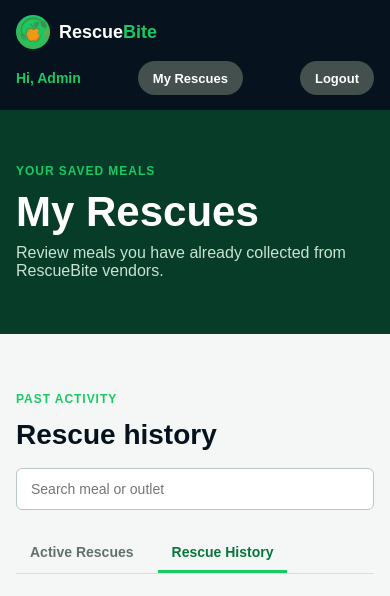
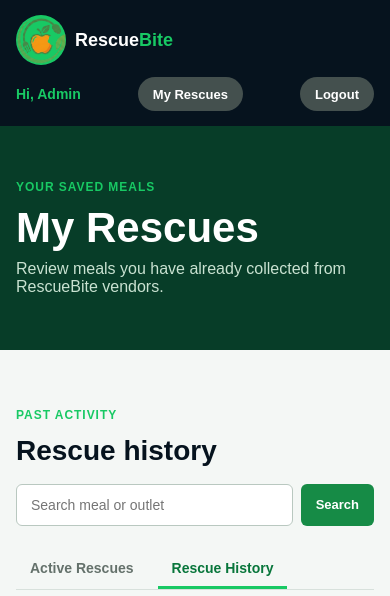
Before and after one commit to wanhakimirashidi-boop/RescueBite, a Laravel app: page /my-rescues/history in a window 390 px wide. Shown: the top 596 px of the page. Run offline with Laravel 12, Linux system fonts and the light colour scheme; a user stored in the database is signed in; data comes from the database, SQL or seed files in the repository.

Commit message:
status remain active while reserved until vendor confirm pickup & added live Search functions

```diff
--- a/app/Http/Controllers/ConsumerController.php
+++ b/app/Http/Controllers/ConsumerController.php
@@ -61,22 +61,53 @@ class ConsumerController extends Controller
     // My Rescues page - Active Rescues for consumers
     public function rescues()
     {
-        $reservations = Reservation::with(['foodListing.vendorOutlet'])
-            ->where('consumer_id', auth()->id())
-            ->where('status', 'reserved')
-            ->orderByDesc('created_at')
-            ->get();
+        // request('search') reads search input from URL - e.g. /consumer/rescues-history?search=roti
+        $searchTerm = request('search');
+
+        // getConsumerReservations() is a private function below (line 93)
+        $reservations = $this->getConsumerReservations('reserved', $searchTerm, 'created_at');
 
         // rescues.blade
         return view('consumer.rescues', [
             'reservations' => $reservations,
+            'searchTerm' => $searchTerm,
         ]);
     }
 
     // My Rescues History page - Past Rescues for consumers
     public function rescueHistory()
     {
-        return view('consumer.rescues-history'); // rescues-history.blade
+        // request('search') reads search input from URL - e.g. /consumer/rescues-history?search=roti
+        $searchTerm = request('search');    // refer to rescues-list-navigation.blade search form input name="search"
+
+        // 'claimed' only get claimed reservations || $searchTerm allow search items || 'claimed_at' to get the newest
+        $reservations = $this->getConsumerReservations('claimed', $searchTerm, 'claimed_at');
+
+        return view('consumer.rescues-history', [
+            'reservations' => $reservations,
+            'searchTerm' => $searchTerm,
+        ]); // rescues-history.blade
     }
 
+    // Gets one consumer's reservations, optionally searches the food item or outlet & shows 10 records per page
+    // This is shared by rescues.blade.blade and rescues-history.blade
+    private function getConsumerReservations($reservationStatus, $searchTerm, $sortColumn)
+    {
+        $reservationQuery = Reservation::with(['foodListing.vendorOutlet'])
+            ->where('consumer_id', auth()->id())
+            ->where('status', $reservationStatus);
+
+        if ($searchTerm) {
+            $reservationQuery->whereHas('foodListing', function ($foodListingQuery) use ($searchTerm) {
+                $foodListingQuery->where('item_name', 'like', '%' . $searchTerm . '%')
+                    ->orWhereHas('vendorOutlet', function ($vendorOutletQuery) use ($searchTerm) {
+                        $vendorOutletQuery->where('outlet_name', 'like', '%' . $searchTerm . '%');
+                    });
+            });
+        }
+
+        return $reservationQuery->orderByDesc($sortColumn)
+            ->paginate(10)
+            ->withQueryString();
+    }
 }
--- a/public/css/consumer-dashboard.css
+++ b/public/css/consumer-dashboard.css
@@ -591,13 +591,34 @@
 }
 
 .rescue-search input {
-    width: 280px;
+    width: 210px;
     min-height: 42px;
     padding: 0 14px;
     border: 1px solid #b9c8c0;
     border-radius: 6px;
     background: #ffffff;
     font-size: 14px;
+}
+
+.rescue-search {
+    display: flex;
+    gap: 8px;
+}
+
+.rescue-search button {
+    min-height: 42px;
+    padding: 0 15px;
+    border: 0;
+    border-radius: 6px;
+    background: #168b46;
+    color: #ffffff;
+    cursor: pointer;
+    font-size: 13px;
+    font-weight: 700;
+}
+
+.rescue-search button:hover {
+    background: #08763b;
 }
 
 .rescue-list-tabs {
@@ -632,6 +700,15 @@
 
     .rescue-search,
     .rescue-search input {
+        width: auto;
+    }
+
+    .rescue-search {
         width: 100%;
     }
+
+    .rescue-search input {
+        flex: 1;
+        min-width: 0;
+    }
 }
--- a/public/css/guest-home.css
+++ b/public/css/guest-home.css
@@ -69,8 +69,8 @@ a {
 
 .brand-mark {
     display: grid;
-    width: 34px;
-    height: 34px;
+    width: 50px;
+    height: 50px;
     place-items: center;
     border-radius: 50%;
     background: var(--green);
--- a/resources/views/consumer/partials/rescue-list-navigation.blade.php
+++ b/resources/views/consumer/partials/rescue-list-navigation.blade.php
@@ -16,10 +16,15 @@
     </div>
 
     {{-- Search bar --}}
-    <div class="rescue-search">
-        <label class="screen-reader-only" for="rescue-search">Search rescues</label>
-        <input id="rescue-search" type="search" placeholder="Search meal or outlet">
-    </div>
+    @if ($currentList === 'active')
+        <form class="rescue-search" method="GET" action="{{ route('consumer.rescues') }}">
+    @else
+        <form class="rescue-search" method="GET" action="{{ route('consumer.rescues.history') }}">
+    @endif
+            <label class="screen-reader-only" for="rescue-search">Search rescues</label>
+            <input id="rescue-search" name="search" type="search" value="{{ $searchTerm }}" placeholder="Search meal or outlet">
+            <button type="submit">Search</button>
+        </form>
 </div>
 
 {{-- Navigation tabs for switching between active rescues and rescue history --}}
@@ -36,3 +41,5 @@
         <a class="rescue-list-tab rescue-list-tab-active" href="{{ route('consumer.rescues.history') }}">Rescue History</a>
     @endif
 </nav>
+
+<a class="consumer-back-button rescue-back-button" href="{{ route('dashboard') }}">&larr; Back to Browse Food</a>
--- a/resources/views/consumer/rescues.blade.php
+++ b/resources/views/consumer/rescues.blade.php
@@ -57,6 +57,8 @@
                     <p class="dashboard-note">You do not have any active rescues yet.</p>
                 @endforelse
             </div>
+
+            @include('consumer.partials.rescue-pagination')
         </div>
     </section>
 @endsection
--- a/resources/views/layouts/consumer.blade.php
+++ b/resources/views/layouts/consumer.blade.php
@@ -15,7 +15,7 @@
     <header class="consumer-header">
         <div class="container consumer-navigation">
             <a class="brand" href="{{ route('dashboard') }}" aria-label="RescueBite dashboard">
-                <img src="{{ asset('rescuebite.png') }}" alt="RescueBite" class="brand-mark">
+                <img src="{{ asset('rescuebite.png') }}" alt="RescueBite" class="brand-mark"> {{-- Brand = logo image --}}
                 <span>Rescue<span>Bite</span></span>
             </a>
 
```
Also changed, not shown: other parts of public/css/consumer-dashboard.css (+47 -0 lines), resources/views/consumer/partials/rescue-pagination.blade.php (added, +26 -0 lines), resources/views/consumer/rescues-history.blade.php (+22 -21 lines).
